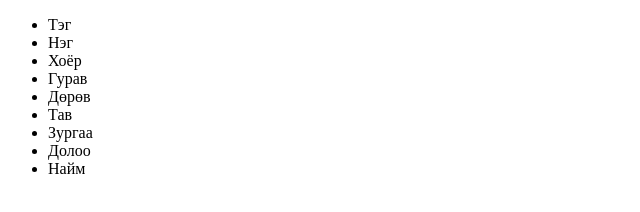
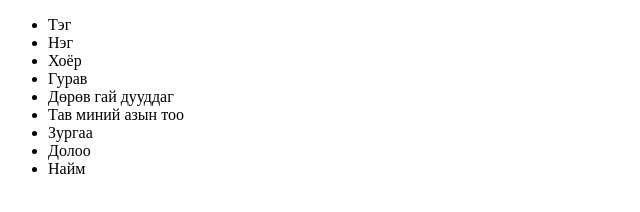
Before and after one commit to onlinevideotraining1234/git-merge-conflict-lesson, a plain HTML site: page index.html in a window 1280 px wide. Shown: the whole page, without its empty margins (0-640 px from the left). Drawn offline with Linux system fonts and the light colour scheme.

Commit message:
4, 5 deer setgegdel bichiv. Jane

```diff
--- a/index.html
+++ b/index.html
@@ -11,8 +11,8 @@
       <li>Нэг</li>
       <li>Хоёр</li>
       <li>Гурав</li>
-      <li>Дөрөв</li>
-      <li>Тав</li>
+      <li>Дөрөв гай дууддаг</li>
+      <li>Тав миний азын тоо</li>
       <li>Зургаа</li>
       <li>Долоо</li>
       <li>Найм</li>
```
